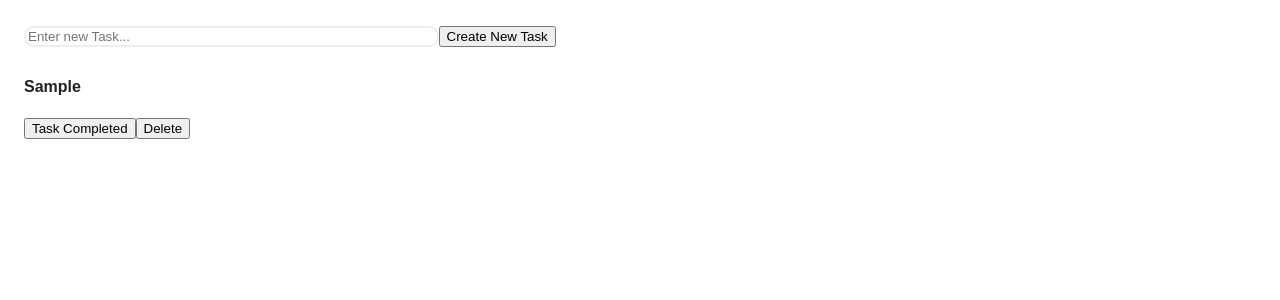
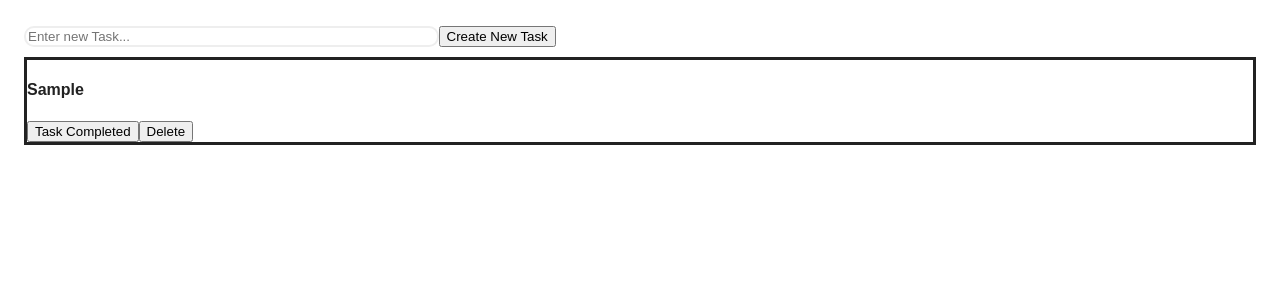
Before and after one commit to david-newton/react-todo-rs, a React (Create React App) app: page / in a window 1280 px wide. Both pictures are taken after typing "Sample" into the empty fields and a click on the button "Create New Task". Shown: the top 300 px of the page. Built offline with nearby package versions, Linux system fonts and the light colour scheme.

Commit message:
renaming class

```diff
--- a/src/todolist/ListItem.js
+++ b/src/todolist/ListItem.js
@@ -10,7 +10,7 @@ const ListItem = ({ item, onDeleteClicked, onCompleteClicked }) => {
         </button>;
 
     return (
-        <div className="item-container">
+        <div className="list-item-container">
             <h4>{itemText}</h4>
             <div className="button-container">
                 {completeButton}
```
